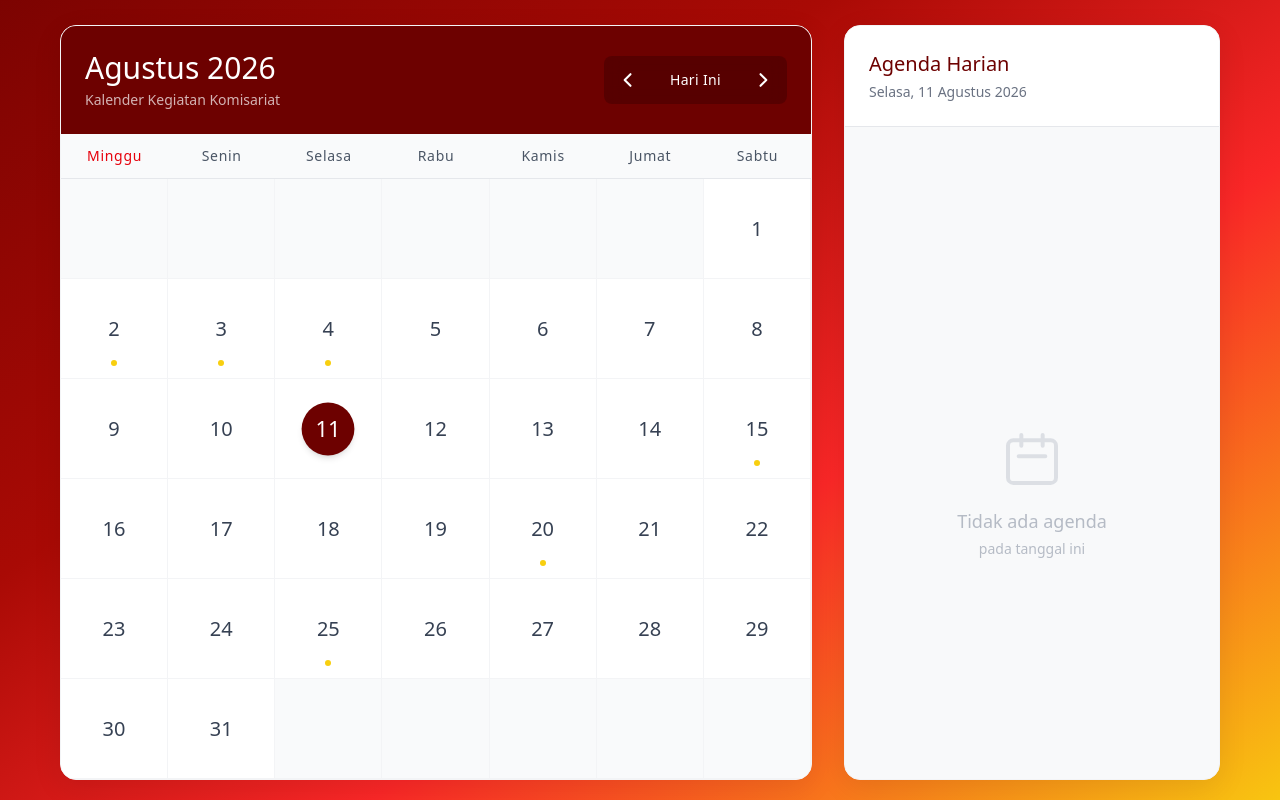
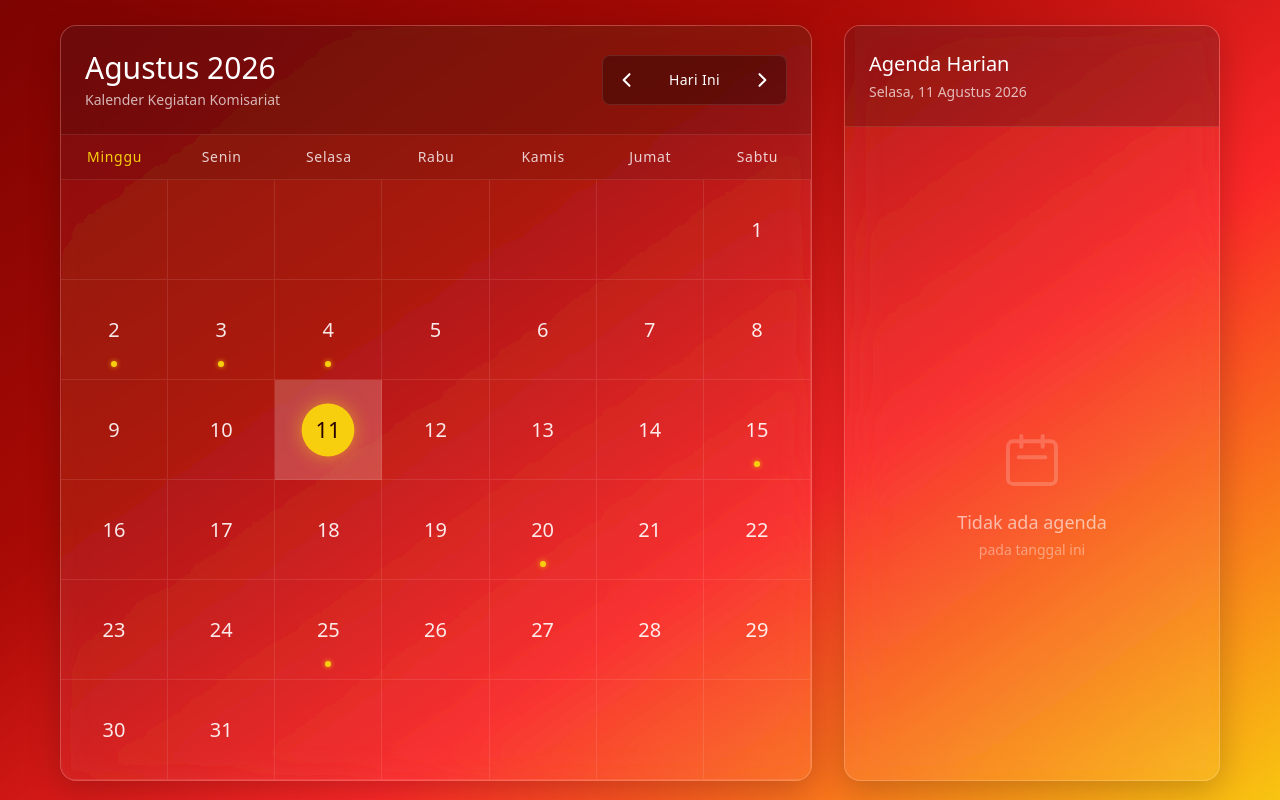
Before and after one commit to immfaiumy25/Imm-web, a Next.js app: page / in a window 1280 px wide. Shown: the part 6060-6860 px from the top of the page. Built offline with nearby package versions, Linux system fonts and the light colour scheme.

Commit message:
style(kalender): apply liquid glass effect to calendar and agenda cards

```diff
--- a/src/components/IMMCalendar.tsx
+++ b/src/components/IMMCalendar.tsx
@@ -23,7 +23,7 @@ export default function IMMCalendar() {
     setSelectedDate(new Date());
   }, []);
 
-  if (!mounted) return <div className="w-full min-h-[500px] bg-white rounded-2xl animate-pulse"></div>;
+  if (!mounted) return <div className="w-full min-h-[500px] rounded-2xl animate-pulse bg-white/10"></div>;
 
   const year = currentDate.getFullYear();
   const month = currentDate.getMonth();
@@ -58,7 +58,7 @@ export default function IMMCalendar() {
 
   for (let i = 0; i < firstDay; i++) {
     days.push(
-      <div key={`empty-${i}`} className="p-2 md:p-4 border-b border-r border-gray-100 bg-gray-50/30 min-h-[80px] md:min-h-[100px]"></div>
+      <div key={`empty-${i}`} className="p-2 md:p-4 border-b border-r border-white/10 min-h-[80px] md:min-h-[100px]"></div>
     );
   }
 
@@ -76,17 +76,17 @@ export default function IMMCalendar() {
       <div
         key={`day-${i}`}
         onClick={() => setSelectedDate(currentDayDate)}
-        className={`p-2 md:p-4 border-b border-r border-gray-100 min-h-[80px] md:min-h-[100px] transition-colors cursor-pointer hover:bg-red-50/50 flex flex-col items-center justify-center relative
-        ${isToday && !isSelected ? 'bg-red-50/30' : 'bg-white'}
-        ${isSelected ? 'bg-red-50' : ''}`}
+        className={`p-2 md:p-4 border-b border-r border-white/10 min-h-[80px] md:min-h-[100px] transition-all cursor-pointer flex flex-col items-center justify-center relative
+        ${!isSelected && 'hover:bg-white/10'}
+        ${isSelected ? 'bg-white/20' : ''}`}
       >
         <span className={`inline-flex items-center justify-center w-10 h-10 md:w-12 md:h-12 rounded-full text-lg md:text-xl font-normal transition-all
-          ${isSelected ? 'bg-[#6d0100] text-white shadow-md scale-110' :
-            isToday ? 'border border-[#6d0100] text-[#6d0100]' : 'text-gray-700'}`}>
+          ${isSelected ? 'bg-[#f8cf0f] text-[#280000] shadow-[0_0_15px_rgba(248,207,15,0.5)] scale-110' :
+            isToday ? 'border border-[#f8cf0f] text-[#f8cf0f]' : 'text-white/90'}`}>
           {i}
         </span>
         {hasEvents && !isSelected && (
-          <div className="absolute bottom-2 md:bottom-3 w-1.5 h-1.5 rounded-full bg-[#f8cf0f]"></div>
+          <div className="absolute bottom-2 md:bottom-3 w-1.5 h-1.5 rounded-full bg-[#f8cf0f] shadow-[0_0_5px_rgba(248,207,15,0.8)]"></div>
         )}
       </div>
     );
@@ -95,30 +95,38 @@ export default function IMMCalendar() {
   const remainingSlots = (7 - ((firstDay + daysInMonth) % 7)) % 7;
   for (let i = 0; i < remainingSlots; i++) {
     days.push(
-      <div key={`empty-end-${i}`} className="p-2 md:p-4 border-b border-r border-gray-100 bg-gray-50/30 min-h-[80px] md:min-h-[100px]"></div>
+      <div key={`empty-end-${i}`} className="p-2 md:p-4 border-b border-r border-white/10 min-h-[80px] md:min-h-[100px]"></div>
     );
   }
 
+  const liquidGlassStyle = {
+    background: 'rgba(255, 255, 255, 0.05)',
+    backdropFilter: 'url(#liquid-glass) blur(16px)',
+    WebkitBackdropFilter: 'url(#liquid-glass) blur(16px)',
+    boxShadow: '0 8px 32px 0 rgba(0, 0, 0, 0.2)',
+    border: '1px solid rgba(255, 255, 255, 0.2)'
+  };
+
   return (
-    <div className="w-full flex flex-col lg:flex-row gap-6 lg:gap-8 items-stretch">
+    <div className="w-full flex flex-col lg:flex-row gap-6 lg:gap-8 items-stretch text-white">
 
       {/* Calendar Area (2 parts) */}
-      <div className="w-full lg:w-2/3 bg-white rounded-2xl shadow-[0_8px_30px_rgb(0,0,0,0.08)] overflow-hidden border border-gray-100 flex flex-col">
-        <div className="flex flex-col sm:flex-row justify-between items-center p-6 bg-[#6d0100] text-white gap-4">
+      <div className="w-full lg:w-2/3 rounded-2xl overflow-hidden flex flex-col" style={liquidGlassStyle}>
+        <div className="flex flex-col sm:flex-row justify-between items-center p-6 bg-black/20 border-b border-white/10 gap-4">
           <div className="flex flex-col">
-            <h3 className="text-2xl md:text-3xl font-serif font-normal">{monthNames[month]} {year}</h3>
+            <h3 className="text-2xl md:text-3xl font-serif font-normal text-white">{monthNames[month]} {year}</h3>
             <p className="text-white/70 text-sm mt-1 font-normal">Kalender Kegiatan Komisariat</p>
           </div>
-          <div className="flex gap-2 bg-black/20 p-1.5 rounded-lg backdrop-blur-sm">
-            <button onClick={handlePrevMonth} className="p-2 hover:bg-white/20 rounded-md transition-colors" aria-label="Bulan Sebelumnya">
+          <div className="flex gap-2 bg-black/30 border border-white/10 p-1.5 rounded-lg">
+            <button onClick={handlePrevMonth} className="p-2 hover:bg-white/20 rounded-md transition-colors text-white" aria-label="Bulan Sebelumnya">
               <svg className="w-5 h-5" fill="none" viewBox="0 0 24 24" stroke="currentColor">
                 <path strokeLinecap="round" strokeLinejoin="round" strokeWidth={2.5} d="M15 19l-7-7 7-7" />
               </svg>
             </button>
-            <button onClick={() => { setCurrentDate(new Date()); setSelectedDate(new Date()); }} className="px-4 py-2 hover:bg-white/20 rounded-md transition-colors text-sm font-normal tracking-wide">
+            <button onClick={() => { setCurrentDate(new Date()); setSelectedDate(new Date()); }} className="px-4 py-2 hover:bg-white/20 rounded-md transition-colors text-sm font-normal tracking-wide text-white">
               Hari Ini
             </button>
-            <button onClick={handleNextMonth} className="p-2 hover:bg-white/20 rounded-md transition-colors" aria-label="Bulan Berikutnya">
+            <button onClick={handleNextMonth} className="p-2 hover:bg-white/20 rounded-md transition-colors text-white" aria-label="Bulan Berikutnya">
               <svg className="w-5 h-5" fill="none" viewBox="0 0 24 24" stroke="currentColor">
                 <path strokeLinecap="round" strokeLinejoin="round" strokeWidth={2.5} d="M9 5l7 7-7 7" />
               </svg>
@@ -126,25 +134,25 @@ export default function IMMCalendar() {
           </div>
         </div>
 
-        <div className="grid grid-cols-7 border-b border-gray-200 bg-gray-50">
+        <div className="grid grid-cols-7 border-b border-white/10 bg-black/10">
           {dayNames.map((day, idx) => (
-            <div key={day} className={`p-3 text-center text-xs md:text-sm font-normal tracking-wider ${idx === 0 ? 'text-red-600' : 'text-gray-600'}`}>
+            <div key={day} className={`p-3 text-center text-xs md:text-sm font-normal tracking-wider ${idx === 0 ? 'text-[#f8cf0f]' : 'text-white/80'}`}>
               <span className="hidden md:inline">{day}</span>
               <span className="md:hidden">{day.slice(0, 3)}</span>
             </div>
           ))}
         </div>
 
-        <div className="grid grid-cols-7 bg-gray-100/50 flex-grow">
+        <div className="grid grid-cols-7 flex-grow">
           {days}
         </div>
       </div>
 
       {/* Agenda Area (1 part) */}
-      <div className="w-full lg:w-1/3 bg-[#f8f9fa] rounded-2xl shadow-[0_8px_30px_rgb(0,0,0,0.08)] overflow-hidden border border-gray-100 flex flex-col">
-        <div className="p-6 border-b border-gray-200 bg-white">
-          <h4 className="text-xl font-serif text-[#6d0100] font-normal mb-1">Agenda Harian</h4>
-          <p className="text-sm text-gray-500 font-normal">
+      <div className="w-full lg:w-1/3 rounded-2xl overflow-hidden flex flex-col" style={liquidGlassStyle}>
+        <div className="p-6 border-b border-white/10 bg-black/20">
+          <h4 className="text-xl font-serif text-white font-normal mb-1">Agenda Harian</h4>
+          <p className="text-sm text-white/70 font-normal">
             {dayNames[selectedDate.getDay()]}, {selectedDate.getDate()} {monthNames[selectedDate.getMonth()]} {selectedDate.getFullYear()}
           </p>
         </div>
@@ -153,10 +161,10 @@ export default function IMMCalendar() {
           {selectedDayEvents.length > 0 ? (
             <div className="space-y-4">
               {selectedDayEvents.map((evt, idx) => (
-                <div key={idx} className="bg-white p-4 rounded-xl shadow-sm border border-gray-100 border-l-4 border-l-[#f8cf0f]">
-                  <h5 className="font-normal text-lg text-[#280000] mb-2">{evt.title}</h5>
+                <div key={idx} className="bg-white/10 p-4 rounded-xl border border-white/20 border-l-4 border-l-[#f8cf0f] backdrop-blur-sm hover:bg-white/20 transition-colors">
+                  <h5 className="font-normal text-lg text-white mb-2">{evt.title}</h5>
                   {evt.time && (
-                    <div className="flex items-center text-sm text-gray-500 mb-1 font-normal">
+                    <div className="flex items-center text-sm text-white/80 mb-1 font-normal">
                       <svg className="w-4 h-4 mr-2" fill="none" viewBox="0 0 24 24" stroke="currentColor">
                         <path strokeLinecap="round" strokeLinejoin="round" strokeWidth={2} d="M12 8v4l3 3m6-3a9 9 0 11-18 0 9 9 0 0118 0z" />
                       </svg>
@@ -164,7 +172,7 @@ export default function IMMCalendar() {
                     </div>
                   )}
                   {evt.location && (
-                    <div className="flex items-center text-sm text-gray-500 font-normal">
+                    <div className="flex items-center text-sm text-white/80 font-normal">
                       <svg className="w-4 h-4 mr-2" fill="none" viewBox="0 0 24 24" stroke="currentColor">
                         <path strokeLinecap="round" strokeLinejoin="round" strokeWidth={2} d="M17.657 16.657L13.414 20.9a1.998 1.998 0 01-2.827 0l-4.243-4.243a8 8 0 1111.314 0z" />
                         <path strokeLinecap="round" strokeLinejoin="round" strokeWidth={2} d="M15 11a3 3 0 11-6 0 3 3 0 016 0z" />
@@ -176,11 +184,11 @@ export default function IMMCalendar() {
               ))}
             </div>
           ) : (
-            <div className="h-full flex flex-col items-center justify-center text-center text-gray-400 opacity-70 mt-10">
-              <svg className="w-16 h-16 mb-4 text-gray-300" fill="none" viewBox="0 0 24 24" stroke="currentColor">
+            <div className="h-full flex flex-col items-center justify-center text-center text-white/40 mt-10">
+              <svg className="w-16 h-16 mb-4 text-white/20" fill="none" viewBox="0 0 24 24" stroke="currentColor">
                 <path strokeLinecap="round" strokeLinejoin="round" strokeWidth={1.5} d="M8 7V3m8 4V3m-9 8h10M5 21h14a2 2 0 002-2V7a2 2 0 00-2-2H5a2 2 0 00-2 2v12a2 2 0 002 2z" />
               </svg>
-              <p className="font-normal text-lg">Tidak ada agenda</p>
+              <p className="font-normal text-lg text-white/60">Tidak ada agenda</p>
               <p className="text-sm font-normal mt-1">pada tanggal ini</p>
             </div>
           )}
```
